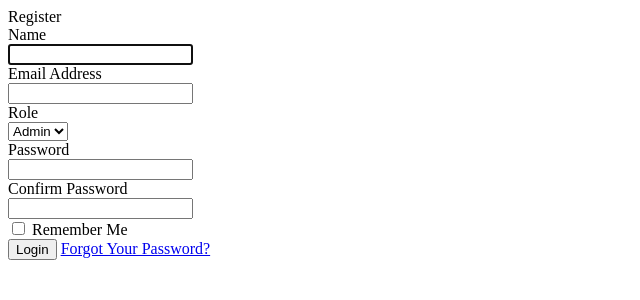
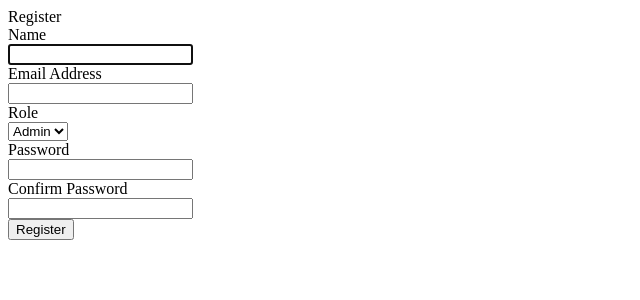
Before and after one commit to qnhat2004/tlu-news, a PHP site: page /views/auth/register.php in a window 1280 px wide. Shown: the top 300 px of the page, without its empty margins (0-640 px from the left). Run offline with PHP 8.4, Linux system fonts and the light colour scheme.

Commit message:
fixed login and register form

```diff
--- a/views/auth/register.php
+++ b/views/auth/register.php
@@ -4,7 +4,7 @@
             <div class="card">
                 <div class="card-header text-center">Register</div>
                 <div class="card-body">
-                    <form method="POST" action="index.php?controller=auth&action=login">
+                    <form method="POST" action="index.php?controller=auth&action=register">
                         <div class="row mb-3">
                             <label for="name" class="col-md-4 col-form-label text-md-end">Name</label>
                             <div class="col-md-6">
@@ -12,54 +12,46 @@
                                     autocomplete="name" autofocus>
                             </div>
                         </div>
+
                         <div class="row mb-3">
                             <label for="email" class="col-md-4 col-form-label text-md-end">Email Address</label>
                             <div class="col-md-6">
                                 <input id="email" type="email" class="form-control" name="email" required
-                                    autocomplete="email" autofocus>
+                                    autocomplete="email">
                             </div>
                         </div>
+
                         <div class="row mb-3">
-                            <label for="email" class="col-md-4 col-form-label text-md-end">Role</label>
-                            <div class="col-md-4 col-form-label text-md-end">
+                            <label for="role" class="col-md-4 col-form-label text-md-end">Role</label>
+                            <div class="col-md-6">
                                 <select name="role" id="role" class="form-control">
                                     <option value="admin">Admin</option>
                                     <option value="user">User</option>
                                 </select>
                             </div>
                         </div>
+
                         <div class="row mb-3">
-                            <label for="email" class="col-md-4 col-form-label text-md-end">Password</label>
-                            <div class="col-md-4 col-form-label text-md-end">
+                            <label for="password" class="col-md-4 col-form-label text-md-end">Password</label>
+                            <div class="col-md-6">
                                 <input id="password" type="password" class="form-control" name="password" required
-                                    autocomplete="current-password">
+                                    autocomplete="new-password">
                             </div>
                         </div>
+
                         <div class="row mb-3">
-                            <label for="email" class="col-md-4 col-form-label text-md-end">Confirm Password</label>
-                            <div class="col-md-4 col-form-label text-md-end">
-                                <input id="password" type="password" class="form-control" name="password" required
-                                    autocomplete="current-password">
+                            <label for="password_confirm" class="col-md-4 col-form-label text-md-end">Confirm Password</label>
+                            <div class="col-md-6">
+                                <input id="password_confirm" type="password" class="form-control" name="password_confirm" required
+                                    autocomplete="new-password">
                             </div>
                         </div>
-                        <div class="row mb-3">
+
+                        <div class="row mb-0">
                             <div class="col-md-6 offset-md-4">
-                                <div class="form-check">
-                                    <input class="form-check-input" type="checkbox" name="remember" id="remember">
-                                    <label class="form-check-label" for="remember">
-                                        Remember Me
-                                    </label>
-                                </div>
-                            </div>
-                        </div>
-                        <div class="row mb-0">
-                            <div class="col-md-8 offset-md-4">
                                 <button type="submit" class="btn btn-primary">
-                                    Login
+                                    Register
                                 </button>
-                                <a class="btn btn-link" href="{{ route('password.request') }}">
-                                    Forgot Your Password?
-                                </a>
                             </div>
                         </div>
                     </form>
```
Also changed, not shown: views/auth/login.php (+7 -4 lines).
